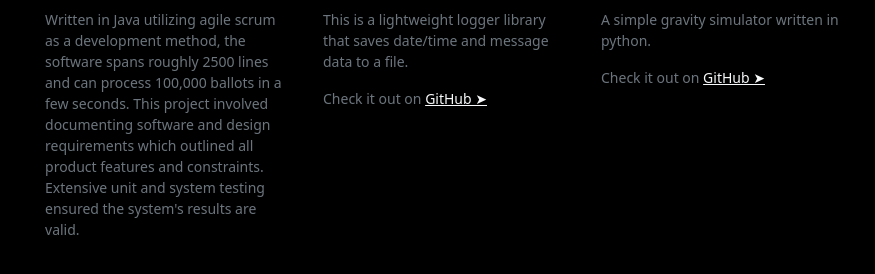
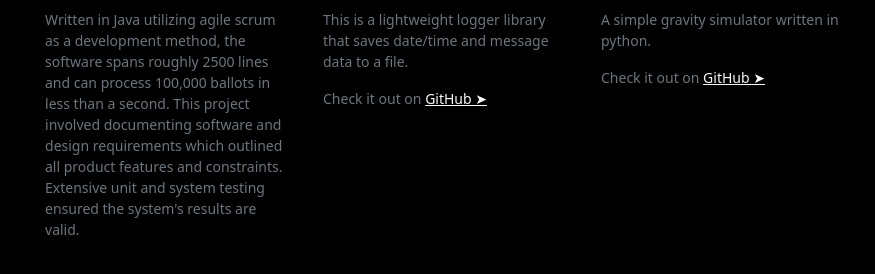
Before and after one commit to lmskarpness/lmskarpness.github.io, a website: page index.html in a window 1280 px wide. Shown: the part 2328-2602 px from the top of the page, without its empty margins (354-1229 px from the left). Drawn offline with Linux system fonts and the light colour scheme; files whose address does not match are found by name.

Commit message:
small update

```diff
--- a/index.html
+++ b/index.html
@@ -169,7 +169,7 @@
                                                         <span class="border rounded border-1 border-success p-1 bg-transparent"><small>Javadocs</small></span>
                                                     </p>
                                                     <p class="small text-secondary">
-                                                        Written in Java utilizing agile scrum as a development method, the software spans roughly 2500 lines and can process 100,000 ballots in a few seconds.
+                                                        Written in Java utilizing agile scrum as a development method, the software spans roughly 2500 lines and can process 100,000 ballots in less than a second.
                                                         This project involved documenting software and design requirements which outlined all product features and constraints.
                                                         Extensive unit and system testing ensured the system's results are valid.
 
```
